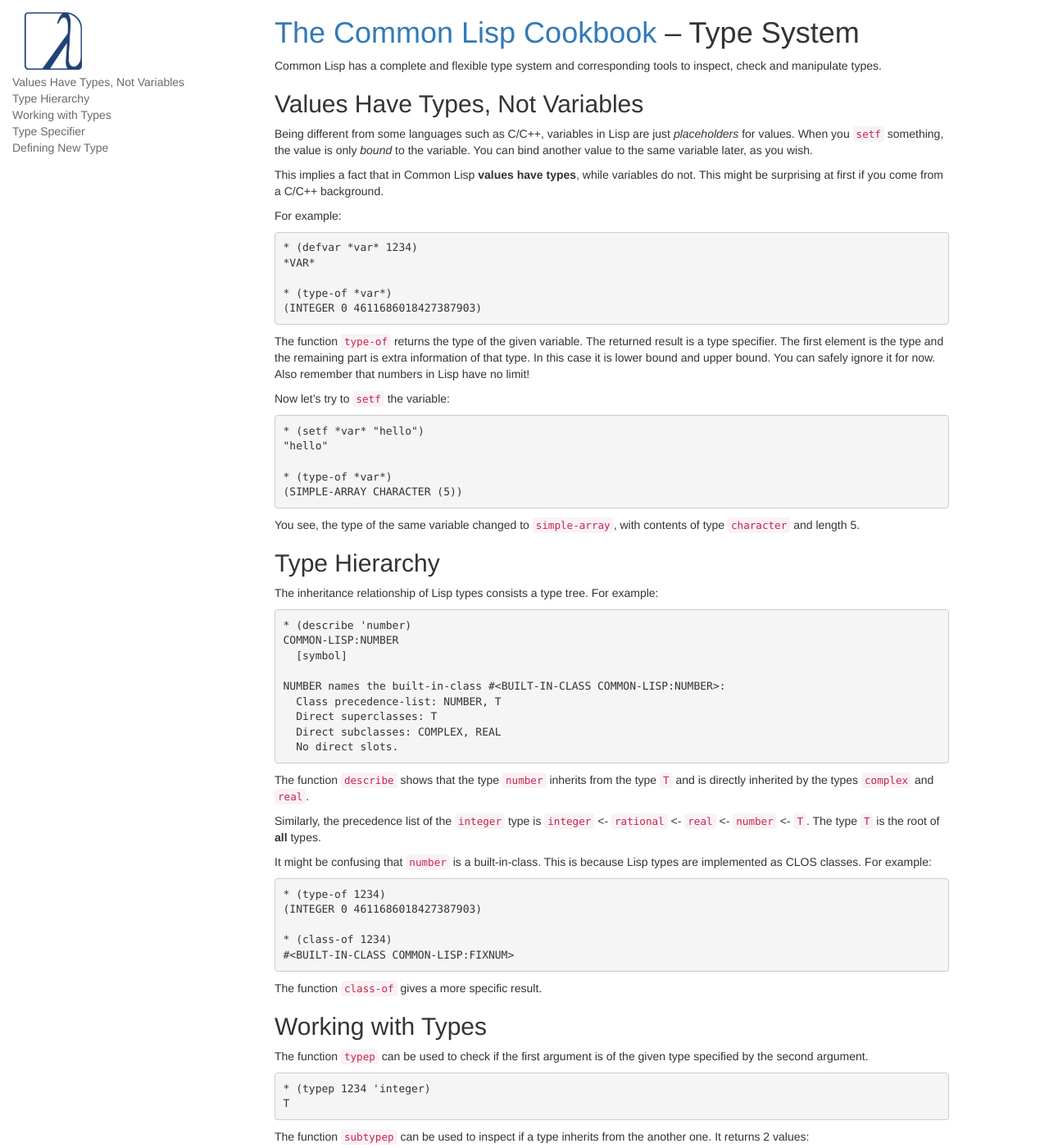
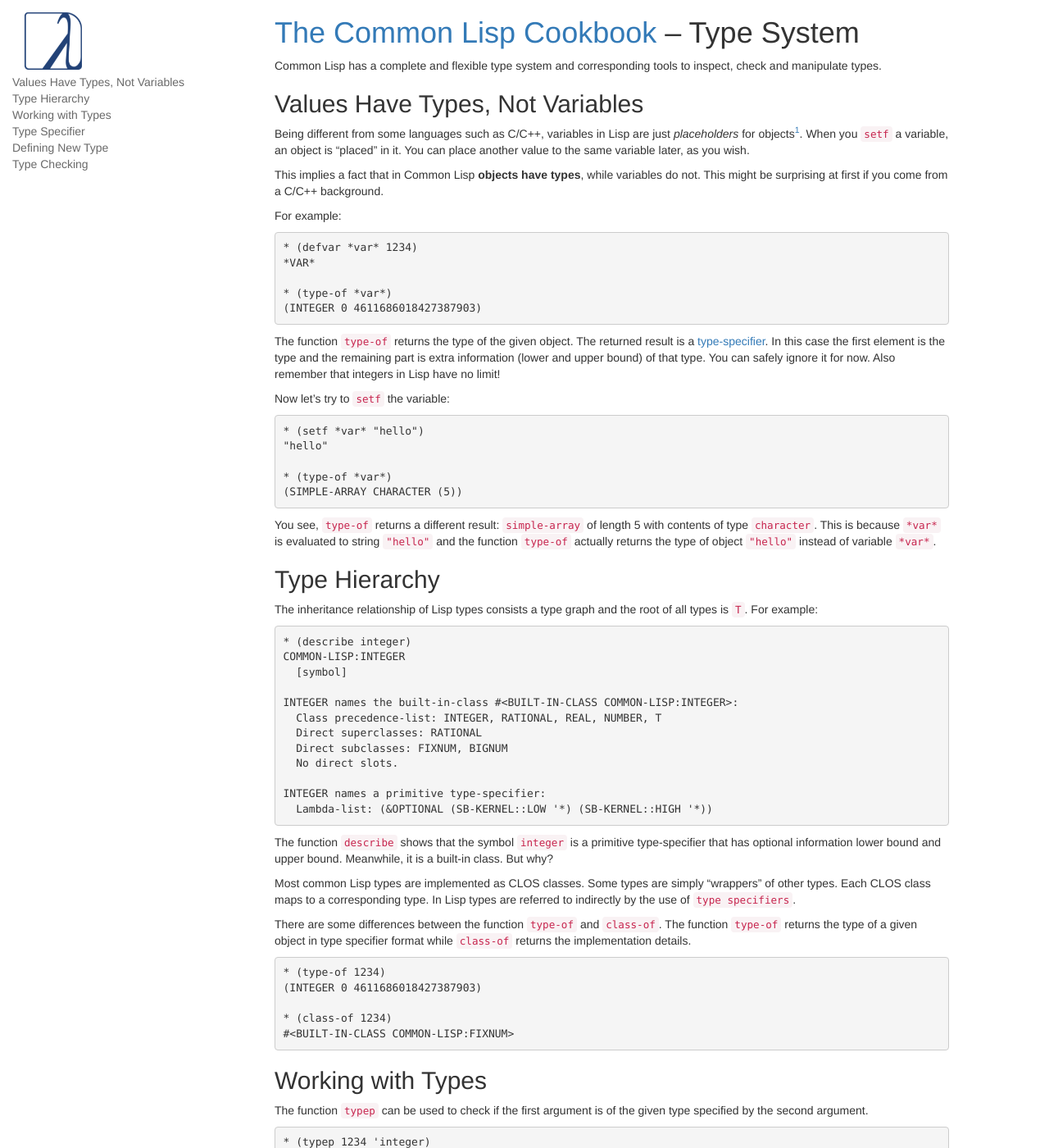
Before and after one commit to LispCookbook/cl-cookbook, a Jekyll site: the page built from type.md, in a window 1280 px wide and 1400 px high. Shown: the whole window at 82% size. Built offline with Jekyll 4.4.1, drawn with Linux system fonts in a browser that asks for light colours; some of the changed text lies outside the part shown.

Commit message:
[type] Fix technical bugs
* Add a new section "type checking".
* Use term "object" instead of "value" or so.
* Explain the relationship between types and classes.

```diff
--- a/type.md
+++ b/type.md
@@ -8,12 +8,13 @@
 ## Values Have Types, Not Variables
 
 Being different from some languages such as C/C++, variables in Lisp are just
-*placeholders* for values. When you [`setf`][setf] something, the value is only
-*bound* to the variable. You can bind another value to the same variable later,
-as you wish.
+*placeholders* for objects[^1]. When you [`setf`][setf] a variable, an object
+is "placed" in it. You can place another value to the same variable later, as
+you wish.
 
-This implies a fact that in Common Lisp **values have types**, while variables
-do not. This might be surprising at first if you come from a C/C++ background.
+This implies a fact that in Common Lisp **objects have types**, while
+variables do not. This might be surprising at first if you come from a C/C++
+background.
 
 For example:
 
@@ -25,11 +26,11 @@
 (INTEGER 0 4611686018427387903)
 ~~~
 
-The function [`type-of`][type-of] returns the type of the given variable. The
-returned result is a type specifier. The first element is the type and the
-remaining part is extra information of that type. In this case it is lower
-bound and upper bound. You can safely ignore it for now. Also remember that
-numbers in Lisp have no limit!
+The function [`type-of`][type-of] returns the type of the given object. The
+returned result is a [type-specifier][type-specifiers]. In this case the first
+element is the type and the remaining part is extra information (lower and
+upper bound) of that type.  You can safely ignore it for now. Also remember
+that integers in Lisp have no limit!
 
 Now let's try to [`setf`][setf] the variable:
 
@@ -41,36 +42,44 @@
 (SIMPLE-ARRAY CHARACTER (5))
 ~~~
 
-You see, the type of the same variable changed to
-[`simple-array`][simple-array], with contents of type [`character`][character]
-and length 5.
+You see, `type-of` returns a different result: [`simple-array`][simple-array]
+of length 5 with contents of type [`character`][character]. This is because
+`*var*` is evaluated to string `"hello"` and the function `type-of` actually
+returns the type of object `"hello"` instead of variable `*var*`.
 
 ## Type Hierarchy
 
-The inheritance relationship of Lisp types consists a type tree. For example:
+The inheritance relationship of Lisp types consists a type graph and the root
+of all types is `T`. For example:
 
 ~~~lisp
-* (describe 'number)
-COMMON-LISP:NUMBER
+* (describe integer)
+COMMON-LISP:INTEGER
   [symbol]
 
-NUMBER names the built-in-class #<BUILT-IN-CLASS COMMON-LISP:NUMBER>:
-  Class precedence-list: NUMBER, T
-  Direct superclasses: T
-  Direct subclasses: COMPLEX, REAL
+INTEGER names the built-in-class #<BUILT-IN-CLASS COMMON-LISP:INTEGER>:
+  Class precedence-list: INTEGER, RATIONAL, REAL, NUMBER, T
+  Direct superclasses: RATIONAL
+  Direct subclasses: FIXNUM, BIGNUM
   No direct slots.
+
+INTEGER names a primitive type-specifier:
+  Lambda-list: (&OPTIONAL (SB-KERNEL::LOW '*) (SB-KERNEL::HIGH '*))
 ~~~
 
-The function [`describe`][describe] shows that the type [`number`][number]
-inherits from the type `T` and is directly inherited by the types
-[`complex`][complex] and [`real`][real].
+The function [`describe`][describe] shows that the symbol [`integer`][integer]
+is a primitive type-specifier that has optional information lower bound and
+upper bound. Meanwhile, it is a built-in class. But why?
 
-Similarly, the precedence list of the [`integer`][integer] type is
-[`integer`][integer] <- [`rational`][rational] <- [`real`][real] <-
-[`number`][number] <- `T`. The type `T` is the root of **all** types.
+Most common Lisp types are implemented as CLOS classes. Some types are simply
+"wrappers" of other types. Each CLOS class maps to a corresponding type. In
+Lisp types are referred to indirectly by the use of [`type
+specifiers`][type-specifiers].
 
-It might be confusing that [`number`][number] is a built-in-class. This is
-because Lisp types are implemented as CLOS classes. For example:
+There are some differences between the function [`type-of`][type-of] and
+[`class-of`][class-of]. The function `type-of` returns the type of a given
+object in type specifier format while `class-of` returns the implementation
+details.
 
 ~~~lisp
 * (type-of 1234)
@@ -79,8 +88,6 @@
 * (class-of 1234)
 #<BUILT-IN-CLASS COMMON-LISP:FIXNUM>
 ~~~
-
-The function [`class-of`][class-of] gives a more specific result.
 
 ## Working with Types
 
@@ -110,8 +117,8 @@
 T
 ~~~
 
-Sometimes you may want to perform different actions according to the type of a
-parameter. The macro [`typecase`][typecase] is your friend in this case:
+Sometimes you may want to perform different actions according to the type of
+an argument. The macro [`typecase`][typecase] is your friend:
 
 ~~~lisp
 * (defun plus1 (arg)
@@ -137,16 +144,18 @@
 value of the function `type-of` and the second argument of `typep` are both
 type specifiers.
 
-The function `type-of` usually returns a type specifier in the form of a
-list. The head of the list is a symbol and the rest is subsidiary type
-information. Such a type specifier is called a compound type specifier. For
-example, `(integer 0 4611686018427387903)` and `(vector number 100)` are type
-specifiers of this kind.
+As shown above, `(type-of 1234)` returns `(INTEGER 0
+4611686018427387903)`. This kind of type specifiers are called compound type
+specifier. It is a list whose head is a symbol indicating the type. The rest
+part of it is complementary information.
 
 ~~~lisp
 * (typep '#(1 2 3) '(vector number 3))
 T
 ~~~
+
+Here the complementary information of the type `vector` is its elements type
+and size respectively.
 
 The rest part of a compound type specifier can be a `*`, which means
 "anything". For example, the type specifier `(vector number *)` denotes a
@@ -217,6 +226,43 @@
 NIL
 ~~~
 
+## Type Checking
+
+Common Lisp supports run-time type checking via the macro
+[`check-type`][check-type]. It accepts a [`place`][place] and a type specifier
+as arguments and signals an [`type-error`][type-error] if the contents of
+place are not of the given type.
+
+~~~lisp
+* (defun plus1 (arg)
+    (check-type arg number)
+    (1+ arg))
+PLUS1
+
+* (plus1 1)
+2 (2 bits, #x2, #o2, #b10)
+
+* (plus1 "hello")
+; Debugger entered on #<SIMPLE-TYPE-ERROR expected-type: NUMBER datum: "Hello">
+
+The value of ARG is "Hello", which is not of type NUMBER.
+   [Condition of type SIMPLE-TYPE-ERROR]
+...
+~~~
+
+What about compile-time type checking?
+
+Well, you may provide type information for variables, function arguments etc
+etc via the macro [`declare`][declare]. However, similar to `:type` slot
+introduced in [CLOS section][clos], the effects of type declarations are
+undefined in Lisp standard and are implementation specific. So there is no
+guarantee that Lisp compiler will perform compile-time type checking.
+
+---
+
+[^1]: The term *object* here has nothing to do with Object-Oriented or so. It
+    means "any Lisp datum".
+
 [defvar]: http://www.lispworks.com/documentation/lw51/CLHS/Body/m_defpar.htm
 [setf]: http://www.lispworks.com/documentation/lw50/CLHS/Body/m_setf_.htm
 [type-of]: http://www.lispworks.com/documentation/HyperSpec/Body/f_tp_of.htm
@@ -238,3 +284,8 @@
 [typecase]: http://www.lispworks.com/documentation/lw60/CLHS/Body/m_tpcase.htm
 [deftype]: http://www.lispworks.com/documentation/lw51/CLHS/Body/m_deftp.htm
 [defmacro]: http://www.lispworks.com/documentation/lw70/CLHS/Body/m_defmac.htm
+[check-type]: http://www.lispworks.com/documentation/HyperSpec/Body/m_check_.htm#check-type
+[type-error]: http://www.lispworks.com/documentation/HyperSpec/Body/e_tp_err.htm#type-error
+[place]: http://www.lispworks.com/documentation/HyperSpec/Body/26_glo_p.htm#place
+[declare]: http://www.lispworks.com/documentation/HyperSpec/Body/s_declar.htm
+[safety]: http://www.lispworks.com/documentation/HyperSpec/Body/d_optimi.htm#speed
```
